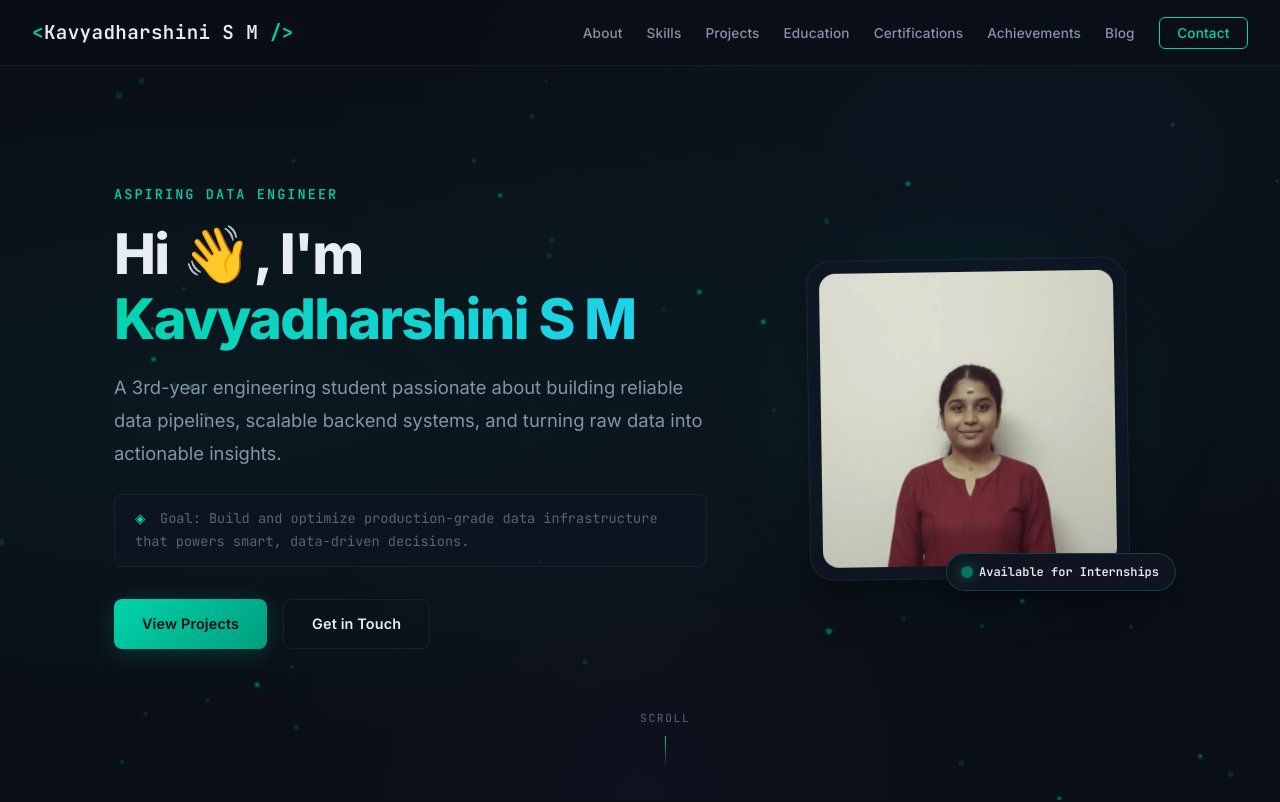
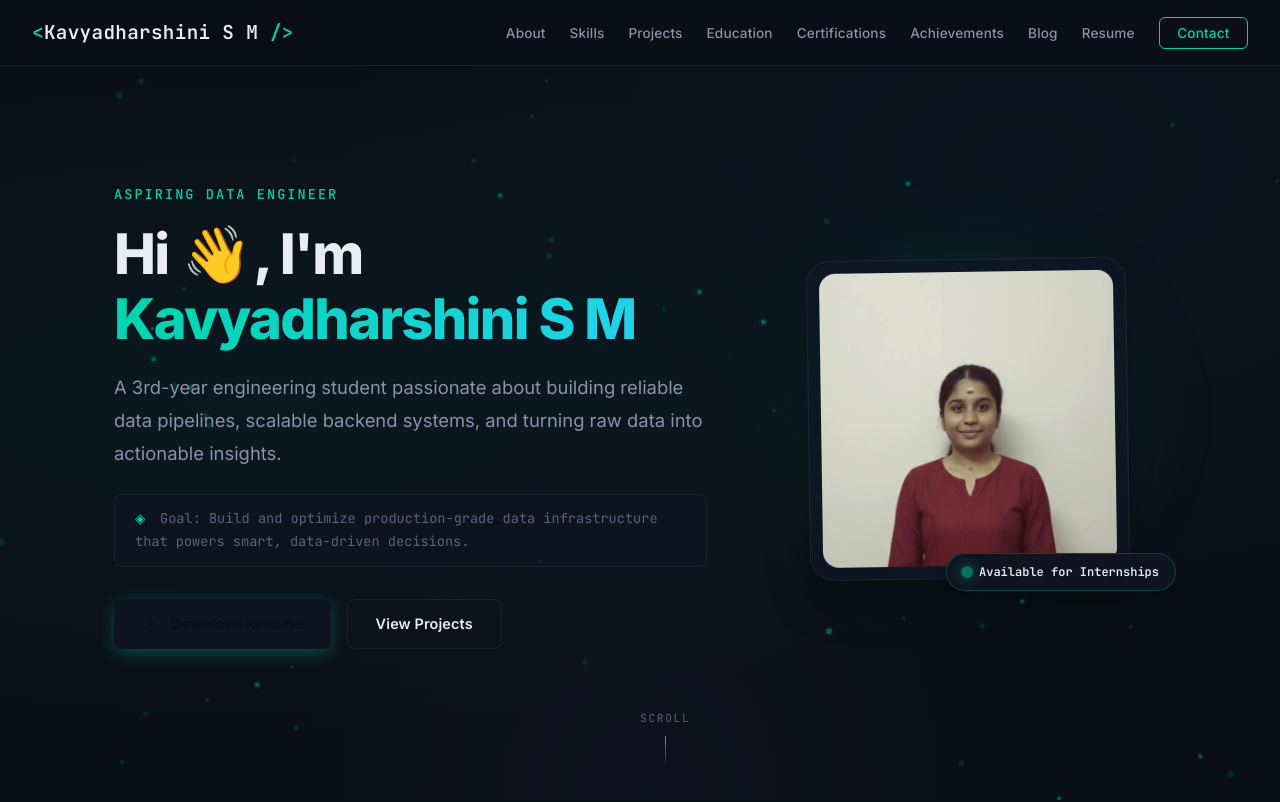
Before and after one commit to Kavyadharshini-S-M/Portfolio, a React (Vite) app: page / in a window 1280 px wide. Shown: the top 802 px of the page. Built offline with nearby package versions, Linux system fonts and the light colour scheme.

Commit message:
Enhance resume visibility with premium download buttons in Hero, Navbar, and Contact sections

```diff
--- a/src/components/Contact.jsx
+++ b/src/components/Contact.jsx
@@ -32,6 +32,20 @@ const LINKS = [
         icon: (
             <svg viewBox="0 0 24 24" fill="currentColor" width="24" height="24">
                 <path d="M20 4H4c-1.1 0-1.99.9-1.99 2L2 18c0 1.1.9 2 2 2h16c1.1 0 2-.9 2-2V6c0-1.1-.9-2-2-2zm0 4l-8 5-8-5V6l8 5 8-5v2z" />
+            </svg>
+        ),
+    },
+    {
+        id: 'contact-resume',
+        href: '/resume.pdf',
+        label: 'Resume',
+        value: 'Kavyadharshini_Resume.pdf',
+        download: true,
+        icon: (
+            <svg viewBox="0 0 24 24" fill="none" stroke="currentColor" strokeWidth="2" strokeLinecap="round" strokeLinejoin="round" width="24" height="24">
+                <path d="M21 15v4a2 2 0 0 1-2 2H5a2 2 0 0 1-2-2v-4" />
+                <polyline points="7 10 12 15 17 10" />
+                <line x1="12" y1="15" x2="12" y2="3" />
             </svg>
         ),
     },
@@ -89,6 +103,7 @@ export default function Contact() {
                                 className="contact-card"
                                 target={link.href.startsWith('mailto') ? undefined : '_blank'}
                                 rel="noopener noreferrer"
+                                download={link.download ? link.value : undefined}
                             >
                                 <div className="contact-icon">{link.icon}</div>
                                 <div className="contact-details">
--- a/src/components/Hero.jsx
+++ b/src/components/Hero.jsx
@@ -26,11 +26,30 @@ export default function Hero() {
                     </p>
 
                     <div className="hero-cta fade-up delay-4">
-                        <a href="#projects" className="btn btn-primary">
+                        <a
+                            href="/resume.pdf"
+                            className="btn btn-primary btn-resume"
+                            download="Kavyadharshini_SM_Resume.pdf"
+                        >
+                            <svg
+                                className="btn-icon"
+                                width="18"
+                                height="18"
+                                viewBox="0 0 24 24"
+                                fill="none"
+                                stroke="currentColor"
+                                strokeWidth="2"
+                                strokeLinecap="round"
+                                strokeLinejoin="round"
+                            >
+                                <path d="M21 15v4a2 2 0 0 1-2 2H5a2 2 0 0 1-2-2v-4" />
+                                <polyline points="7 10 12 15 17 10" />
+                                <line x1="12" y1="15" x2="12" y2="3" />
+                            </svg>
+                            Download Resume
+                        </a>
+                        <a href="#projects" className="btn btn-outline">
                             View Projects
-                        </a>
-                        <a href="#contact" className="btn btn-outline">
-                            Get in Touch
                         </a>
                     </div>
                 </div>
--- a/src/components/Navbar.jsx
+++ b/src/components/Navbar.jsx
@@ -62,6 +62,16 @@ export default function Navbar() {
                 ))}
                 <li>
                     <a
+                        href="/resume.pdf"
+                        className="nav-link"
+                        target="_blank"
+                        rel="noopener noreferrer"
+                    >
+                        Resume
+                    </a>
+                </li>
+                <li>
+                    <a
                         href="#contact"
                         className="nav-cta"
                         onClick={(e) => handleNavClick(e, '#contact')}
--- a/src/index.css
+++ b/src/index.css
@@ -190,6 +190,24 @@ strong {
   transform: translateY(-2px);
 }
 
+.btn-resume {
+  background: var(--bg-glass);
+  backdrop-filter: blur(8px);
+}
+
+.btn-resume:hover {
+  background: var(--accent-glow);
+}
+
+.btn-icon {
+  margin-right: 0.2rem;
+  transition: transform 0.3s var(--ease);
+}
+
+.btn-resume:hover .btn-icon {
+  transform: translateY(2px);
+}
+
 /* ═══════════════════════════════════════════════════════
    NAVBAR
    ═══════════════════════════════════════════════════════ */
@@ -530,6 +548,41 @@ strong {
     opacity: 1;
   }
 }
+
+.hero-cta .btn-resume {
+  position: relative;
+  overflow: hidden;
+  box-shadow: 0 4px 15px rgba(0, 212, 170, 0.3);
+}
+
+.hero-cta .btn-resume::after {
+  content: '';
+  position: absolute;
+  top: -50%;
+  left: -50%;
+  width: 200%;
+  height: 200%;
+  background: linear-gradient(to bottom right,
+      rgba(255, 255, 255, 0) 0%,
+      rgba(255, 255, 255, 0) 40%,
+      rgba(255, 255, 255, 0.4) 50%,
+      rgba(255, 255, 255, 0) 60%,
+      rgba(255, 255, 255, 0) 100%);
+  transform: rotate(45deg);
+  animation: shine 3s infinite;
+}
+
+@keyframes shine {
+  0% {
+    transform: translateX(-100%) rotate(45deg);
+  }
+
+  20%,
+  100% {
+    transform: translateX(100%) rotate(45deg);
+  }
+}
+
 
 .scroll-indicator {
   position: absolute;
```
